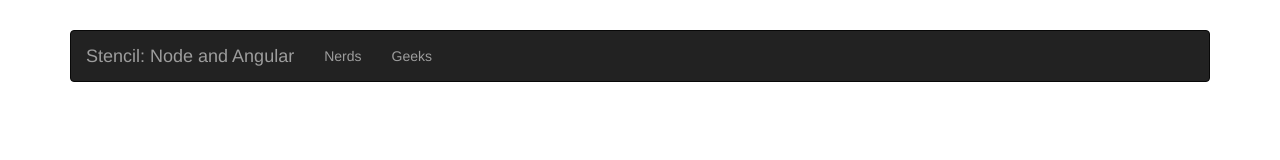
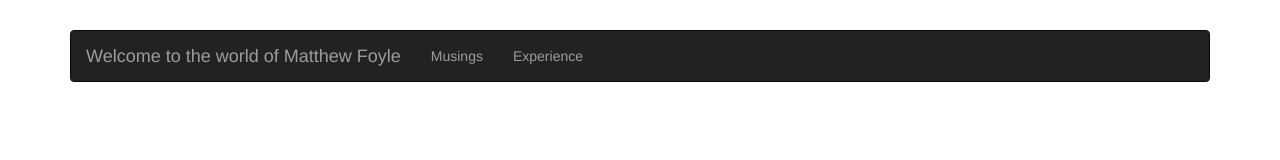
Before and after one commit to twiliomatt/website, a website: page public/index.html in a window 1280 px wide. Drawn offline with nearby package versions, Linux system fonts and the light colour scheme; some packages are replaced by stand-ins of ours.

Commit message:
change text to reflect me

```diff
--- a/public/index.html
+++ b/public/index.html
@@ -4,7 +4,7 @@
 	<meta charset="UTF-8">
 	<base href="/">
 
-	<title>Starter Node and Angular</title>
+	<title>Matt Foyle's website</title>
 
 	<!-- CSS -->
 	<link rel="stylesheet" href="libs/bootstrap/dist/css/bootstrap.min.css">
@@ -29,11 +29,11 @@
 	<!-- HEADER -->
 	<nav class="navbar navbar-inverse">
 		<div class="navbar-header">
-			<a class="navbar-brand" href="/">Stencil: Node and Angular</a>
+			<a class="navbar-brand" href="/">Welcome to the world of Matthew Foyle</a>
 		</div>
 		<ul class="nav navbar-nav">
-			<li><a href="/nerds">Nerds</a></li>
-			<li><a href="/geeks">Geeks</a></li>
+			<li><a href="/nerds">Musings</a></li>
+			<li><a href="/geeks">Experience</a></li>
 		</ul>
 	</nav>
 
```
